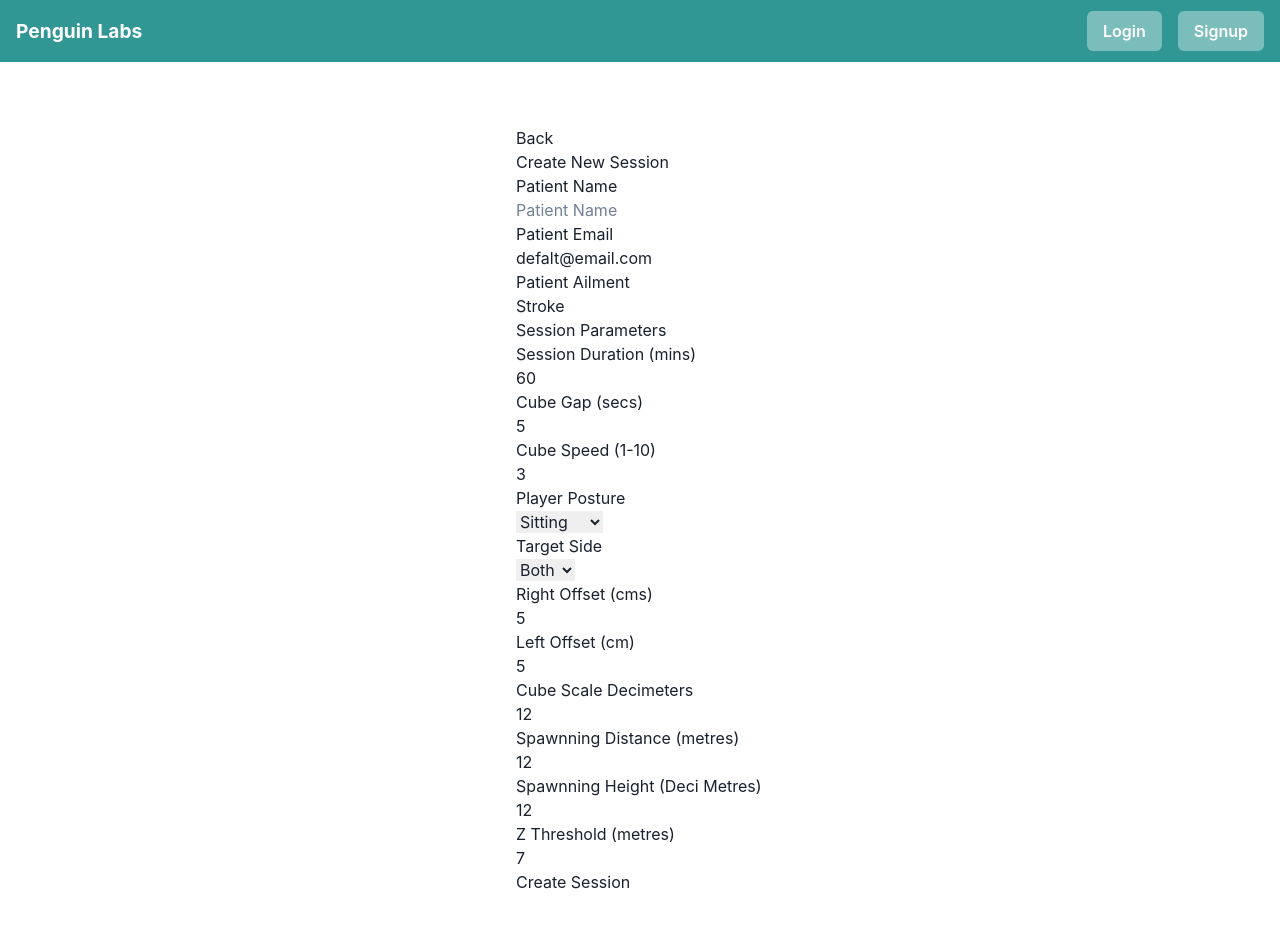
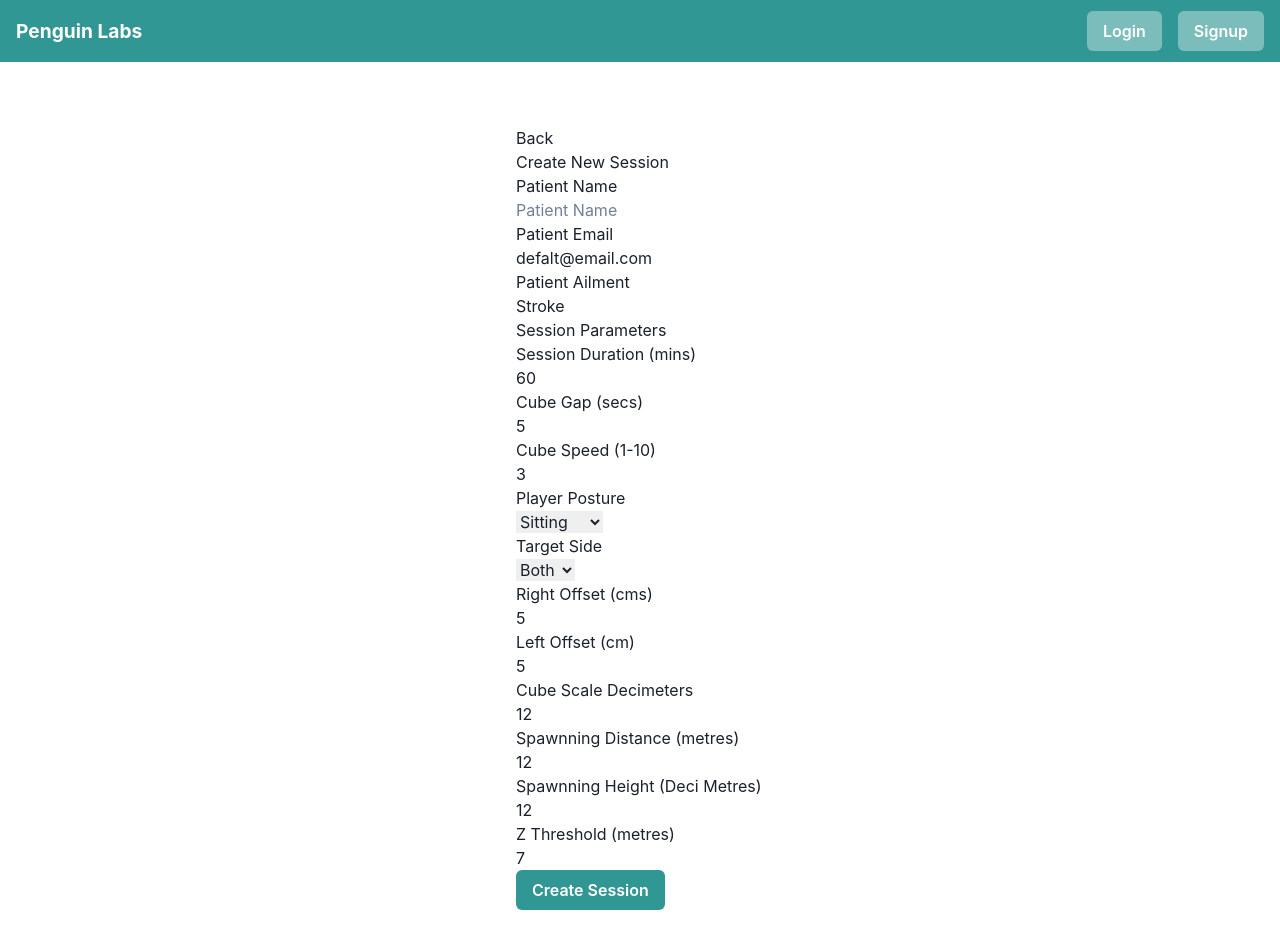
Before and after one commit to abhilash-mukherjee/pilot-web-client, a React (Vite) app: page /create-session in a window 1280 px wide. Shown: the top 948 px of the page. Built offline with nearby package versions, Linux system fonts and the light colour scheme; no server answers.

Commit message:
added btn for session creation

```diff
--- a/src/pages/CreateSessionPage.jsx
+++ b/src/pages/CreateSessionPage.jsx
@@ -4,6 +4,7 @@ import { useSetRecoilState } from 'recoil';
 import { curretSessionDataState } from '../state/atoms'; // Adjust the import path as necessary
 import { BASE_URL } from '../helpers/strings'; // Ensure this matches your project structure
 import { halfHeadLengthCentimeters } from '../helpers/constants';
+import { Button } from '@chakra-ui/react';
 
 export function CreateSessionPage() {
   const navigate = useNavigate();
@@ -245,9 +246,9 @@ export function CreateSessionPage() {
           />
         </div>
 
-        <button type="submit" disabled={isLoading}>
+        <Button type="submit" isDisabled={isLoading} variant={'solid'} colorScheme='teal'>
           {isLoading ? 'Loading...' : 'Create Session'}
-        </button>
+        </Button>
       </form>
     </div>
   );
```
